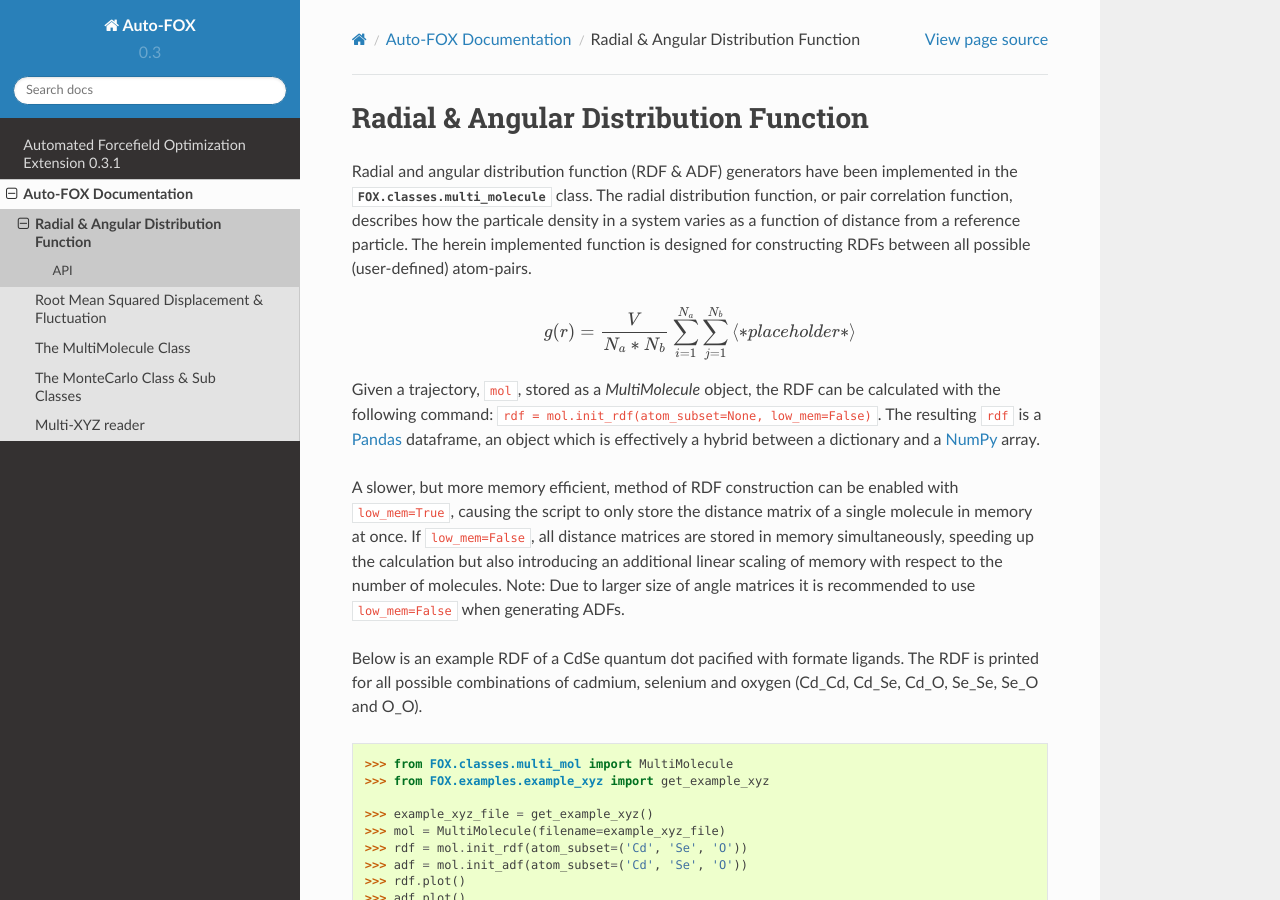
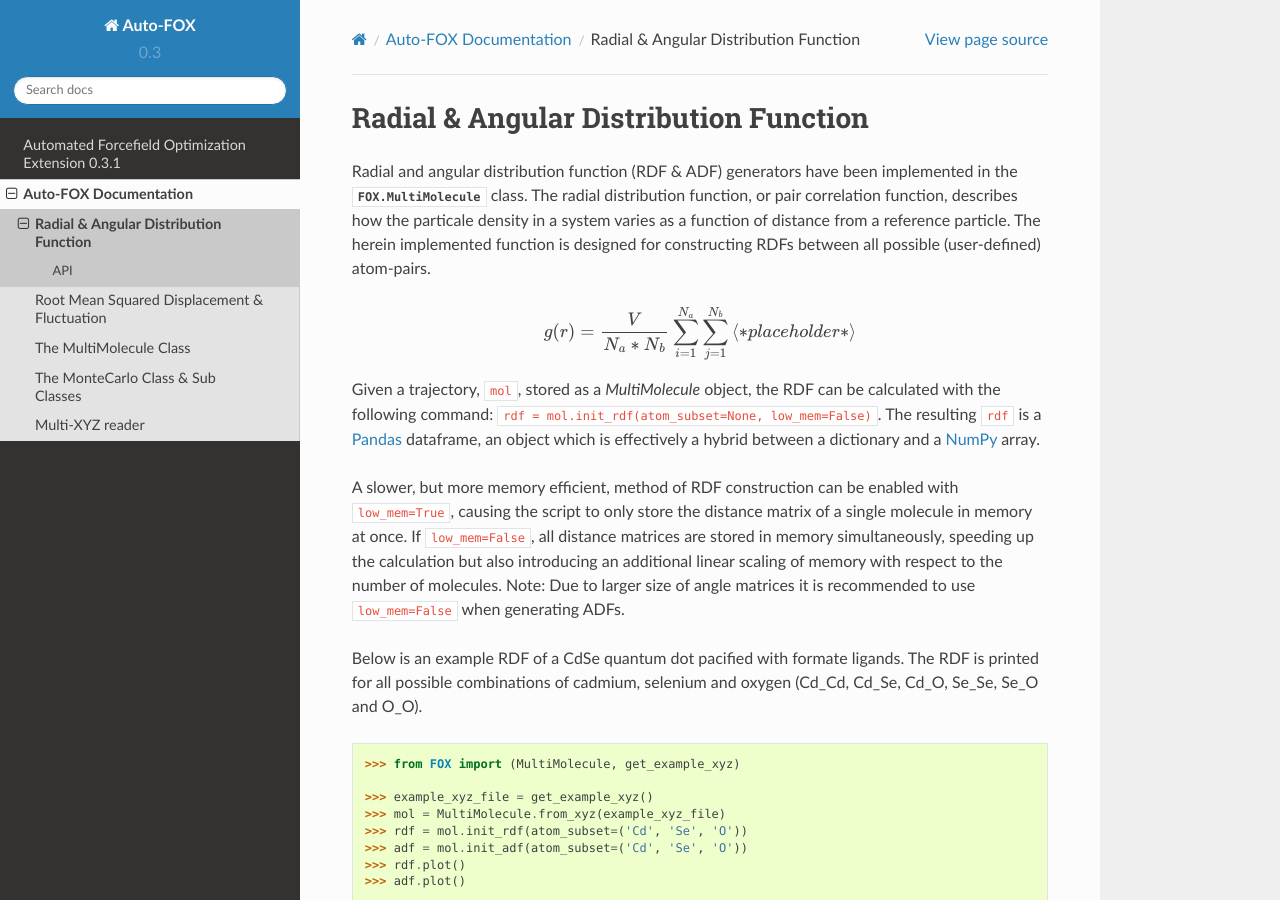
Before and after one commit to nlesc-nano/auto-FOX, a Sphinx documentation site: the page built from docs/1_rdf.rst, in a window 1280 px wide and 900 px high. Built offline with Sphinx 7.4.7 and the Read the Docs theme 2.0.0, drawn with Linux system fonts in a browser that asks for light colours.

Commit message:
Small documentation style changes

```diff
--- a/docs/1_rdf.rst
+++ b/docs/1_rdf.rst
@@ -4,7 +4,7 @@ Radial & Angular Distribution Function
 ======================================
 
 Radial and angular distribution function (RDF & ADF) generators have been
-implemented in the :mod:`FOX.classes.multi_molecule` class.
+implemented in the :class:`FOX.MultiMolecule` class.
 The radial distribution function, or pair correlation function, describes how
 the particale density in a system varies as a function of distance from a
 reference particle. The herein implemented function is designed for
@@ -37,11 +37,10 @@ oxygen (Cd_Cd, Cd_Se, Cd_O, Se_Se, Se_O and O_O).
 
 .. code:: python
 
-    >>> from FOX.classes.multi_mol import MultiMolecule
-    >>> from FOX.examples.example_xyz import get_example_xyz
+    >>> from FOX import (MultiMolecule, get_example_xyz)
 
     >>> example_xyz_file = get_example_xyz()
-    >>> mol = MultiMolecule(filename=example_xyz_file)
+    >>> mol = MultiMolecule.from_xyz(example_xyz_file)
     >>> rdf = mol.init_rdf(atom_subset=('Cd', 'Se', 'O'))
     >>> adf = mol.init_adf(atom_subset=('Cd', 'Se', 'O'))
     >>> rdf.plot()
@@ -50,11 +49,9 @@ oxygen (Cd_Cd, Cd_Se, Cd_O, Se_Se, Se_O and O_O).
 
 .. plot::
 
-    from FOX.classes.multi_mol import MultiMolecule
-    from FOX.examples.example_xyz import get_example_xyz
+    from FOX import (MultiMolecule, get_example_xyz)
     atoms = ('Cd', 'Se', 'O')
-    xyz_file = get_example_xyz()
-    mol = MultiMolecule(filename=xyz_file)
+    mol = MultiMolecule.from_xyz(get_example_xyz())
     rdf = mol.init_rdf(atom_subset=atoms)
     adf = mol.init_adf(atom_subset=atoms)
     rdf.plot()
--- a/docs/3_multimolecule.rst
+++ b/docs/3_multimolecule.rst
@@ -3,7 +3,7 @@
 The MultiMolecule Class
 =======================
 
-The API of the FOX.MultiMolecule class.
+The API of the :class:`FOX.MultiMolecule` class.
 
 API
 ---
--- a/docs/4_monte_carlo.rst
+++ b/docs/4_monte_carlo.rst
@@ -3,7 +3,7 @@
 The MonteCarlo Class & Sub Classes
 ==================================
 
-The API of the FOX.MonteCarlo and the FOX.ARMC subclass.
+The API of the :class:`FOX.MonteCarlo` and the :class:`FOX.ARMC` subclass.
 
 MonteCarlo API
 --------------
```
Also changed, not shown: docs/2_rmsd.rst (+29 -27 lines), docs/5_xyz_reader.rst (+12 -2 lines).
